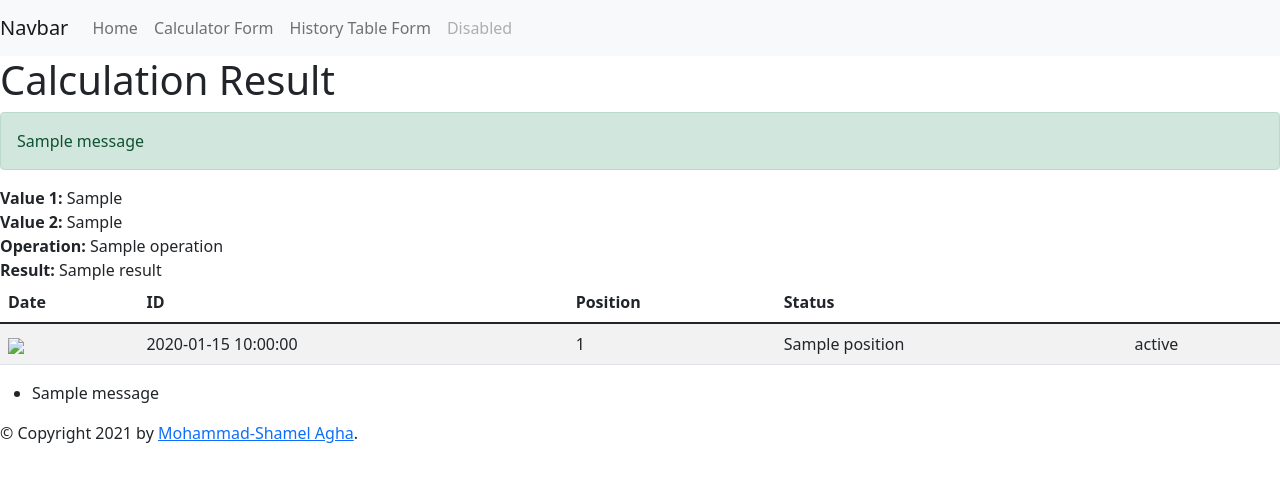
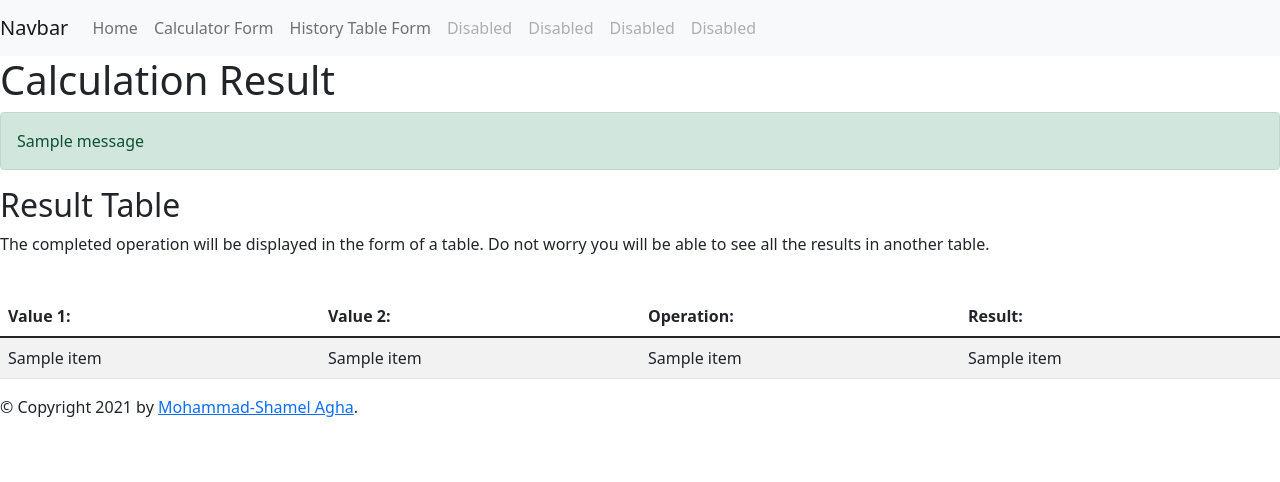
Before and after one commit to Exodo-LS/calculator_v2, a Flask app: template app/templates/result.html in a window 1280 px wide. Shown: the top 482 px of the page. Run offline with Flask 2, Linux system fonts and the light colour scheme; the template is opened without the code that fills it: most values are stand-ins (such as "Sample title", 1, 10 or a date in 2020); one stand-in notice (Sample message) is shown; parts of the project's set-up code (start-up, migrations or seed data) failed here and were passed over; some libraries are stand-ins or nearby versions.

Commit message:
Task: Commit Changes

```diff
--- a/app/app.py
+++ b/app/app.py
@@ -1,8 +1,9 @@
 """A simple flask web app"""
-from flask import Flask, render_template, flash
+from flask import Flask, render_template
 from app.controllers.index_controller import IndexController
 from app.controllers.calculator_controller import CalculatorController
 from werkzeug.debug import DebuggedApplication
+
 
 app = Flask(__name__)
 app.secret_key = b'_5#y2L"F4Q8z\n\xec]/'
--- a/app/static/css/style.css
+++ b/app/static/css/style.css
@@ -1,3 +1,5 @@
 body {
-font-size: 200%;
+    font-size: 200%;
+    display: block;
+    margin: 8px;
 }
--- a/app/templates/base.html
+++ b/app/templates/base.html
@@ -12,7 +12,7 @@
     <link href="https://cdn.jsdelivr.net/npm/bootstrap@5.1.3/dist/css/bootstrap.min.css" rel="stylesheet"
           integrity="sha384-1BmE4kWBq78iYhFldvKuhfTAU6auU8tT94WrHftjDbrCEXSU1oBoqyl2QvZ6jIW3" crossorigin="anonymous">
 
-    <title>Hello, world!</title>
+    <title>Base Html</title>
 
 </head>
 <body>
@@ -31,7 +31,16 @@
                 <a class="nav-link" href="/calculator">Calculator Form</a>
             </li>
             <li class="nav-item">
-                <a class="nav-link" href="#">History Table Form</a>
+                <a class="nav-link" href="/result">History Table Form</a>
+            </li>
+            <li class="nav-item">
+                <a class="nav-link disabled" href="#">Disabled</a>
+            </li>
+            <li class="nav-item">
+                <a class="nav-link disabled" href="#">Disabled</a>
+            </li>
+            <li class="nav-item">
+                <a class="nav-link disabled" href="#">Disabled</a>
             </li>
             <li class="nav-item">
                 <a class="nav-link disabled" href="#">Disabled</a>
@@ -42,18 +51,7 @@
 
 
 <div id="content">{% block content %}{% endblock %}</div>
-<div id="container-fluid">
-{% with messages = get_flashed_messages() %}
-  {% if messages %}
-    <ul class=flashes>
-    {% for message in messages %}
-      <li>{{ message }}</li>
-    {% endfor %}
-    </ul>
-  {% endif %}
-{% endwith %}
-{% block body %}{% endblock %}
-</div>
+
 
 <script src="//code.jquery.com/jquery-1.11.1.min.js"></script>
 	<script type="text/javascript" src="{{ url_for('static', filename='js/bootstrap.min.js') }}"></script>
--- a/app/templates/result.html
+++ b/app/templates/result.html
@@ -19,36 +19,34 @@
             {% endfor %}
         {% endif %}
     {% endwith %}
-    <strong>Value 1: </strong> {{ value1 }} <br>
-    <strong>Value 2: </strong> {{ value2 }} <br>
-    <strong>Operation: </strong> {{ operation }} <br>
-    <strong>Result: </strong> {{ result }}
 
+    <h2>Result Table</h2>
+    <p>The completed operation will be displayed in the form of a table. Do not worry you will be able to see all the
+    results in another table.</p>
+    <br>
     {% if data %}
         <table id="data" class="table table-striped">
             <thead>
                 <tr>
-                    <th>Date</th>
-                    <th>ID</th>
-                    <th>Position</th>
-                    <th>Status</th>
+                    <th><strong>Value 1: </strong> </th>
+                    <th><strong>Value 2: </strong> </th>
+                    <th><strong>Operation: </strong></th>
+                    <th><strong>Result: </strong></th>
                 </tr>
             </thead>
             <tbody>
                 {% for item in data %}
-                <!--- This will not work you have to think about it--->
-                <TR>
-                    <TD class="c1"><IMG src="favicon.ico"></TD>
-                    <TD class="c2">{{ item.date }}</TD>
-                    <TD class="c3">{{ item.id }}</TD>
-                    <TD class="c4"><SPAN>{{ item.position }}</SPAN></TD>
-                    <TD class="c5"><SPAN>{{ item.status }}</SPAN></TD>
-                </TR>
+                <tr>
+                    <td class="c1">{{ item }}</td>
+                    <td class="c2">{{ item }}</td>
+                    <td class="c3"><SPAN>{{ item }}</SPAN></td>
+                    <td class="c4"><SPAN>{{ item }}</SPAN></td>
+                </tr>
             {% endfor %}
             </tbody>
         </table>
         {% else %}
-	        <h1>There are no calculations</h1>
+	        <h3>There are no calculations</h3>
     {% endif %}
 
 
--- a/calc/calculations/addition.py
+++ b/calc/calculations/addition.py
@@ -7,5 +7,6 @@ class Addition(Calculation):
         """get the addition results"""
         sum_of_values = 0.0
         for value in self.values:
-            sum_of_values = value + sum_of_values
+            add = self.values[0]
+            sum_of_values = value + add
         return sum_of_values
--- a/calc/calculations/division.py
+++ b/calc/calculations/division.py
@@ -5,7 +5,8 @@ class Division(Calculation):
     """division calculation object"""
     def get_result(self):
         """get the division results"""
-        value_div = 1.0
+        value_div = 0.0
         for value in self.values:
-            value_div = (value_div / value) if value != 0 else 0
+            quotient = self.values[0]
+            value_div = (quotient / value) if value != 0 else 'Divide By Zero Error'
         return value_div
--- a/calc/calculations/multiplication.py
+++ b/calc/calculations/multiplication.py
@@ -5,7 +5,8 @@ class Multiplication(Calculation):
     """subtraction calculation object"""
     def get_result(self):
         """get the multiplication results"""
-        result = 1.0
+        result = 0.0
         for value in self.values:
-            result = result * value
+            product = self.values[0]
+            result = product * value
         return result
--- a/calc/calculations/subtraction.py
+++ b/calc/calculations/subtraction.py
@@ -1,5 +1,4 @@
 """Subtraction Class"""
-import pprint
 
 from calc.calculations.calculation import Calculation
 
@@ -9,5 +8,6 @@ class Subtraction(Calculation):
         """get the subtraction results"""
         difference_of_values = 0.0
         for value in self.values:
-            difference_of_values =   difference_of_values - value
+            dif = self.values[0]
+            difference_of_values =  dif - value
         return difference_of_values
```
Also changed, not shown: app/controllers/calculator_controller.py (+1 -11 lines), app/templates/index.html (+5 -4 lines), calc/history/calculations.py (+10 -0 lines).
